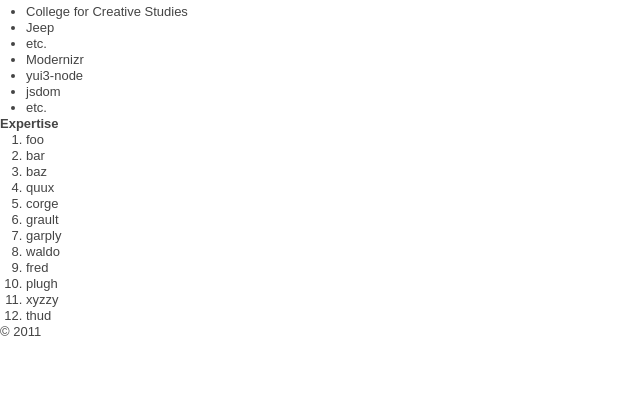
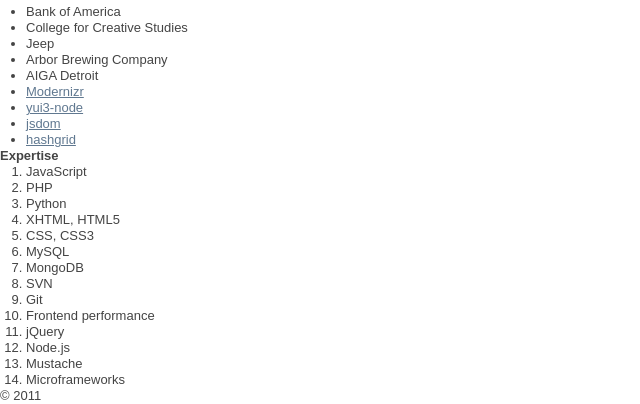
Before and after one commit to pdokas/resume, a plain HTML site: page index.html in a window 1280 px wide. Shown: the part 896-1300 px from the top of the page, without its empty margins (0-640 px from the left). Before the commit the page ends 1236 px from the top, so only its background shows below. Drawn offline with nearby package versions, Linux system fonts and the light colour scheme.

Commit message:
Adding expertises

```diff
--- a/index.html
+++ b/index.html
@@ -31,17 +31,18 @@
 
 			<nav id="page-nav">
 				<ul>
-					<li><a href="#">Letter</a></li>
-					<li><a href="#">Recent Work</a></li>
-					<li><a href="#">Portfolio</a></li>
+					<li><a href="#letter">Letter</a></li>
+					<li><a href="#recent-work">Recent Work</a></li>
+					<li><a href="#portfolio">Portfolio</a></li>
+					<li><a href="#expertise">Expertise</a></li>
 				</ul>
 			</nav>
 
 			<nav id="me-on-the-tubes">
 				<ul>
-					<li class="github"><a href="#">Github</a></li>
-					<li class="twitter"><a href="#">Twitter</a></li>
-					<li class="flickr"><a href="#">Flickr</a></li>
+					<li class="github"><a href="http://github.com/pdokas">Github</a></li>
+					<li class="twitter"><a href="http://twitter.com/pdokas">Twitter</a></li>
+					<li class="flickr"><a href="http://flickr.com/dokas">Flickr</a></li>
 				</ul>
 			</nav>
 		</header>
@@ -88,14 +89,15 @@
 					<li>Bank of America</li>
 					<li>College for Creative Studies</li>
 					<li>Jeep</li>
-					<li>etc.</li>
+					<li>Arbor Brewing Company</li>
+					<li>AIGA Detroit</li>
 				</ul>
 
 				<ul id="contributions">
-					<li>Modernizr</li>
-					<li>yui3-node</li>
-					<li>jsdom</li>
-					<li>etc.</li>
+					<li><a href='https://github.com/Modernizr/Modernizr/contributors'>Modernizr</a></li>
+					<li><a href='https://github.com/davglass/nodejs-yui3/contributors'>yui3-node</a></li>
+					<li><a href='https://github.com/pdokas/jsdom/contributors'>jsdom</a></li>
+					<li><a href='https://github.com/dotjay/hashgrid/contributors'>hashgrid</a></li>
 				</ul>
 			</section>
 
@@ -105,18 +107,31 @@
 				</header>
 
 				<ol>
-					<li>foo</li>
-					<li>bar</li>
-					<li>baz</li>
-					<li>quux</li>
-					<li>corge</li>
-					<li>grault</li>
-					<li>garply</li>
-					<li>waldo</li>
-					<li>fred</li>
-					<li>plugh</li>
-					<li>xyzzy</li>
-					<li>thud</li>
+					<!-- languages -->
+					<li class='expert'>JavaScript</li>
+					<li class='strong'>PHP</li>
+					<li class='good'>Python</li>
+
+					<!-- markup, markup-ish -->
+					<li class='strong'>XHTML, HTML5</li>
+					<li class='expert'>CSS, CSS3</li>
+
+					<!-- databases -->
+					<li class='strong'>MySQL</li>
+					<li class='strong'>MongoDB</li>
+
+					<!-- source control -->
+					<li class='expert'>SVN</li>
+					<li class='good'>Git</li>
+
+					<!-- techniques -->
+					<li class='strong'>Frontend performance</li>
+
+					<!-- libraries -->
+					<li class='expert'>jQuery</li>
+					<li class='good'>Node.js</li>
+					<li class='good'>Mustache</li>
+					<li class='good'>Microframeworks</li>
 				</ol>
 			</section>
 		</div>
@@ -127,7 +142,7 @@
 	</div>
 
 	<script src="//ajax.googleapis.com/ajax/libs/jquery/1.6/jquery.js"></script>
-	<script>!window.jQuery && document.write(unescape('%3Cscript src="js/libs/jquery-1.6.js"%3E%3C/script%3E'))</script>
+	<script>!window.jQuery && document.write(unescape('%3Cscript src="js/libs/jquery-1.6.1.js"%3E%3C/script%3E'))</script>
 	<script src="js/plugins.js"></script>
 	<script src="js/script.js"></script>
 	<script>
```
